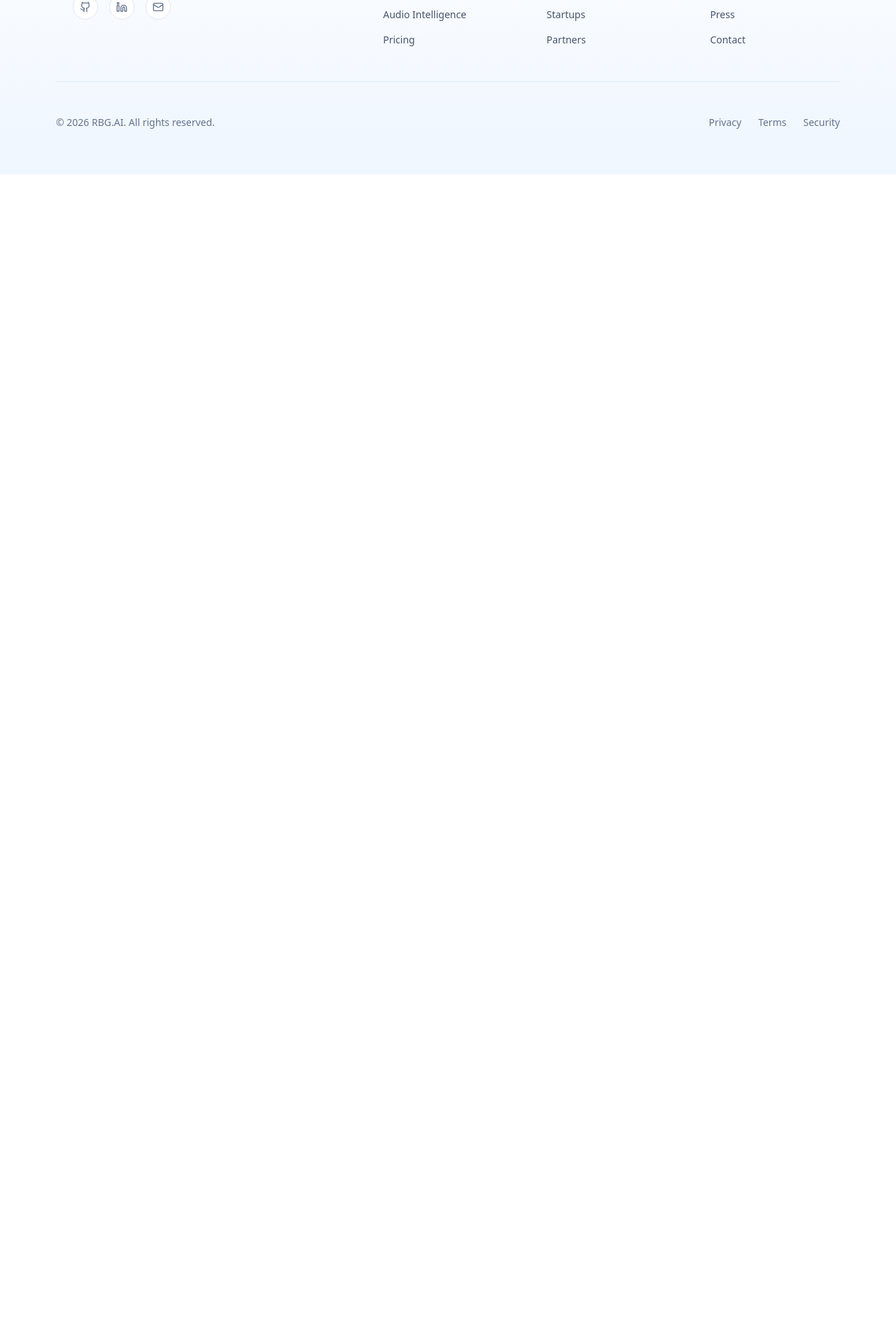
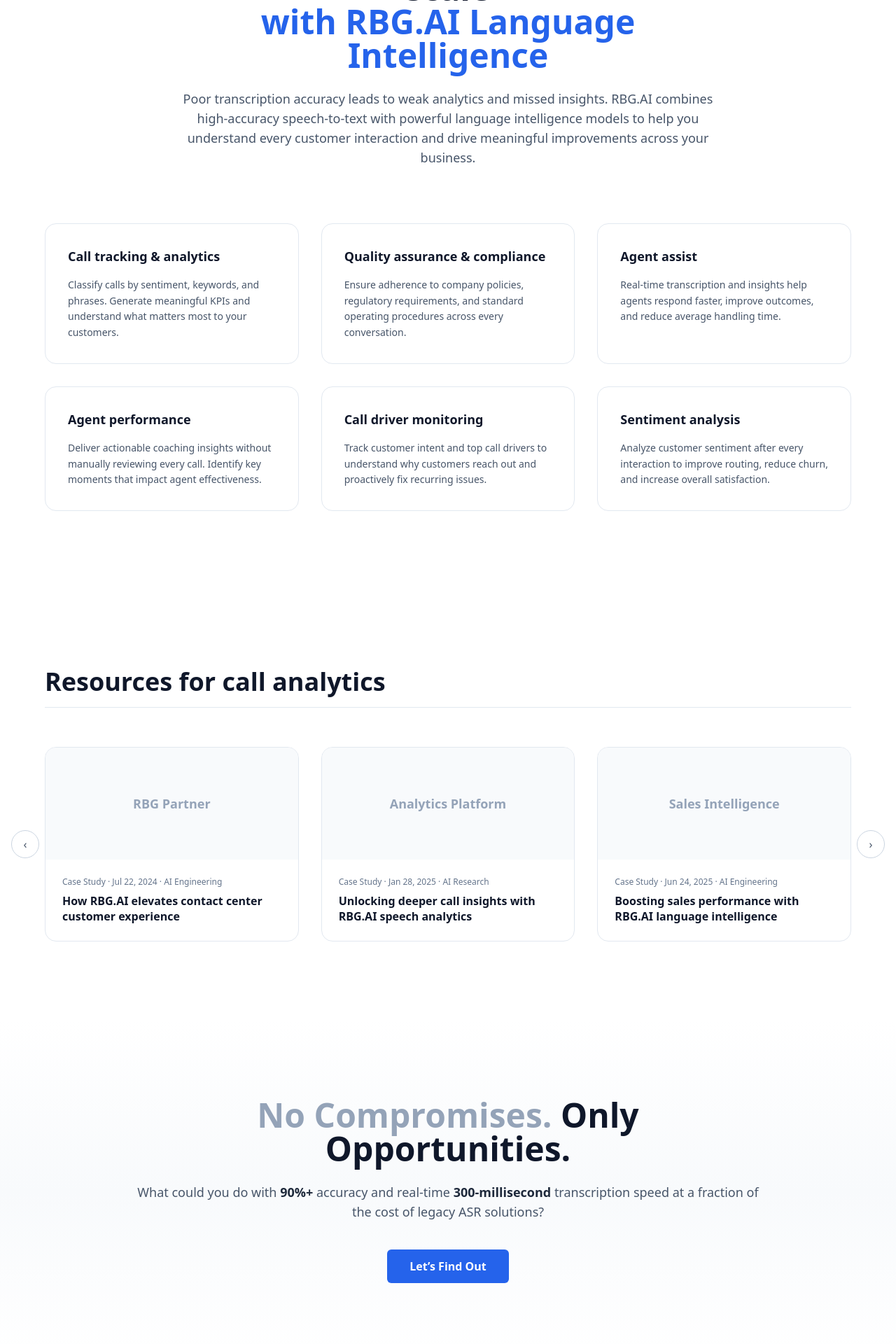
Before and after one commit to Paramesh-sabri/rbg-ai, a React (Vite) app: page /contactcenters in a window 1280 px wide. Shown: the part 2620-4540 px from the top of the page at 70% size. Before the commit the page ends 2869 px from the top, so only its background shows below. Built offline with nearby package versions, Linux system fonts and the light colour scheme.

Commit message:
contact center(solutions) changes

```diff
--- a/src/components/solutions/ContactCenters.jsx
+++ b/src/components/solutions/ContactCenters.jsx
@@ -187,6 +187,218 @@
         </div>
       </div>
     </section>
-    </>
-  );
+
+
+    <div className="w-full bg-white px-6 py-28">
+      <div className="mx-auto max-w-6xl">
+
+          {/* HEADER */}
+          <div className="text-center max-w-3xl mx-auto">
+          <h2 className="text-3xl sm:text-4xl lg:text-5xl font-extrabold text-slate-900 leading-tight">
+              Unlock customer insights at scale
+              <br />
+              <span className="text-blue-600">with RBG.AI Language Intelligence</span>
+          </h2>
+
+          <p className="mt-6 text-base sm:text-lg text-slate-600 leading-relaxed">
+              Poor transcription accuracy leads to weak analytics and missed insights.
+              RBG.AI combines high-accuracy speech-to-text with powerful language
+              intelligence models to help you understand every customer interaction
+              and drive meaningful improvements across your business.
+          </p>
+          </div>
+
+          {/* FEATURE GRID */}
+          <div className="mt-20 grid grid-cols-1 sm:grid-cols-2 lg:grid-cols-3 gap-8">
+
+          {/* CARD 1 */}
+          <div className="rounded-2xl border border-slate-200 p-8 bg-white hover:shadow-lg transition">
+              <h3 className="text-lg font-semibold text-slate-900">
+              Call tracking & analytics
+              </h3>
+              <p className="mt-4 text-sm text-slate-600 leading-relaxed">
+              Classify calls by sentiment, keywords, and phrases. Generate meaningful
+              KPIs and understand what matters most to your customers.
+              </p>
+          </div>
+
+          {/* CARD 2 */}
+          <div className="rounded-2xl border border-slate-200 p-8 bg-white hover:shadow-lg transition">
+              <h3 className="text-lg font-semibold text-slate-900">
+              Quality assurance & compliance
+              </h3>
+              <p className="mt-4 text-sm text-slate-600 leading-relaxed">
+              Ensure adherence to company policies, regulatory requirements, and
+              standard operating procedures across every conversation.
+              </p>
+          </div>
+
+          {/* CARD 3 */}
+          <div className="rounded-2xl border border-slate-200 p-8 bg-white hover:shadow-lg transition">
+              <h3 className="text-lg font-semibold text-slate-900">
+              Agent assist
+              </h3>
+              <p className="mt-4 text-sm text-slate-600 leading-relaxed">
+              Real-time transcription and insights help agents respond faster,
+              improve outcomes, and reduce average handling time.
+              </p>
+          </div>
+
+          {/* CARD 4 */}
+          <div className="rounded-2xl border border-slate-200 p-8 bg-white hover:shadow-lg transition">
+              <h3 className="text-lg font-semibold text-slate-900">
+              Agent performance
+              </h3>
+              <p className="mt-4 text-sm text-slate-600 leading-relaxed">
+              Deliver actionable coaching insights without manually reviewing every
+              call. Identify key moments that impact agent effectiveness.
+              </p>
+          </div>
+
+          {/* CARD 5 */}
+          <div className="rounded-2xl border border-slate-200 p-8 bg-white hover:shadow-lg transition">
+              <h3 className="text-lg font-semibold text-slate-900">
+              Call driver monitoring
+              </h3>
+              <p className="mt-4 text-sm text-slate-600 leading-relaxed">
+              Track customer intent and top call drivers to understand why customers
+              reach out and proactively fix recurring issues.
+              </p>
+          </div>
+
+          {/* CARD 6 */}
+          <div className="rounded-2xl border border-slate-200 p-8 bg-white hover:shadow-lg transition">
+              <h3 className="text-lg font-semibold text-slate-900">
+              Sentiment analysis
+              </h3>
+              <p className="mt-4 text-sm text-slate-600 leading-relaxed">
+              Analyze customer sentiment after every interaction to improve routing,
+              reduce churn, and increase overall satisfaction.
+              </p>
+          </div>
+
+          </div>
+      </div>
+  </div>
+
+  <div className="w-full bg-white px-6 py-28">
+      <div className="mx-auto max-w-6xl">
+
+      {/* HEADER */}
+      <div className="mb-14">
+          <h2 className="text-3xl sm:text-4xl font-extrabold text-slate-900">
+              Resources for call analytics
+          </h2>
+          <div className="mt-4 h-px w-full bg-slate-200" />
+      </div>
+
+      {/* RESOURCE CARDS */}
+      <div className="relative">
+          <div className="grid grid-cols-1 sm:grid-cols-2 lg:grid-cols-3 gap-8">
+
+              {/* CARD 1 */}
+              <div className="rounded-2xl border border-slate-200 bg-white overflow-hidden hover:shadow-lg transition">
+              <div className="h-40 flex items-center justify-center bg-slate-50">
+                  {/* Logo / Image placeholder */}
+                  <span className="text-slate-400 text-lg font-semibold">
+                  RBG Partner
+                  </span>
+              </div>
+
+              <div className="p-6">
+                  <p className="text-xs text-slate-500 mb-2">
+                  Case Study · Jul 22, 2024 · AI Engineering
+                  </p>
+                  <h3 className="text-base font-semibold text-slate-900 leading-snug">
+                  How RBG.AI elevates contact center customer experience
+                  </h3>
+              </div>
+              </div>
+
+              {/* CARD 2 */}
+              <div className="rounded-2xl border border-slate-200 bg-white overflow-hidden hover:shadow-lg transition">
+              <div className="h-40 flex items-center justify-center bg-slate-50">
+                  <span className="text-slate-400 text-lg font-semibold">
+                  Analytics Platform
+                  </span>
+              </div>
+
+              <div className="p-6">
+                  <p className="text-xs text-slate-500 mb-2">
+                  Case Study · Jan 28, 2025 · AI Research
+                  </p>
+                  <h3 className="text-base font-semibold text-slate-900 leading-snug">
+                  Unlocking deeper call insights with RBG.AI speech analytics
+                  </h3>
+              </div>
+              </div>
+
+              {/* CARD 3 */}
+              <div className="rounded-2xl border border-slate-200 bg-white overflow-hidden hover:shadow-lg transition">
+              <div className="h-40 flex items-center justify-center bg-slate-50">
+                  <span className="text-slate-400 text-lg font-semibold">
+                  Sales Intelligence
+                  </span>
+              </div>
+
+              <div className="p-6">
+                  <p className="text-xs text-slate-500 mb-2">
+                  Case Study · Jun 24, 2025 · AI Engineering
+                  </p>
+                  <h3 className="text-base font-semibold text-slate-900 leading-snug">
+                  Boosting sales performance with RBG.AI language intelligence
+                  </h3>
+              </div>
+          </div>
+
+      </div>
+
+      {/* OPTIONAL NAV BUTTONS (UI only) */}
+      <button className="hidden lg:flex absolute -left-12 top-1/2 -translate-y-1/2 h-10 w-10 items-center justify-center rounded-full border border-slate-300 bg-white text-slate-600 hover:bg-slate-100">
+          ‹
+      </button>
+
+      <button className="hidden lg:flex absolute -right-12 top-1/2 -translate-y-1/2 h-10 w-10 items-center justify-center rounded-full border border-slate-300 bg-white text-slate-600 hover:bg-slate-100">
+          ›
+      </button>
+      </div>
+
+  </div>
+</div>
+
+<div className="w-full bg-gradient-to-b from-white via-slate-50 to-white px-6 py-28">
+  <div className="mx-auto max-w-4xl text-center">
+
+      <h2 className="text-3xl sm:text-4xl lg:text-5xl font-extrabold text-slate-900 leading-tight">
+      <span className="text-slate-400">No Compromises.</span>{" "}
+      <span className="text-slate-900">Only Opportunities.</span>
+      </h2>
+
+      <p className="mt-6 text-base sm:text-lg text-slate-600 leading-relaxed">
+      What could you do with <span className="font-semibold text-slate-800">90%+</span>{" "}
+      accuracy and real-time <span className="font-semibold text-slate-800">300-millisecond</span>{" "}
+      transcription speed at a fraction of the cost of legacy ASR solutions?
+      </p>
+
+      <div className="mt-10">
+      <button
+      onClick={() => navigate("/signup")}
+          className="
+          inline-flex items-center justify-center
+          rounded-md bg-blue-600
+          px-8 py-3
+          text-sm sm:text-base
+          font-semibold text-white
+          transition hover:bg-blue-700
+          "
+      >
+          Let’s Find Out
+      </button>
+      </div>
+
+  </div>
+  </div>
+
+</>
+);
 }
```
